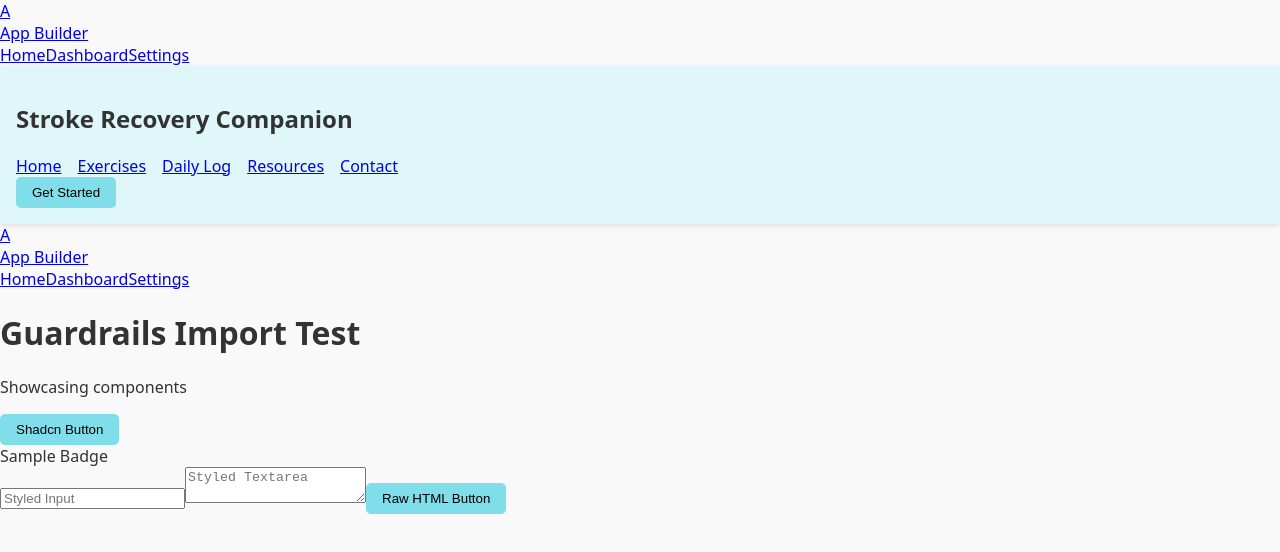
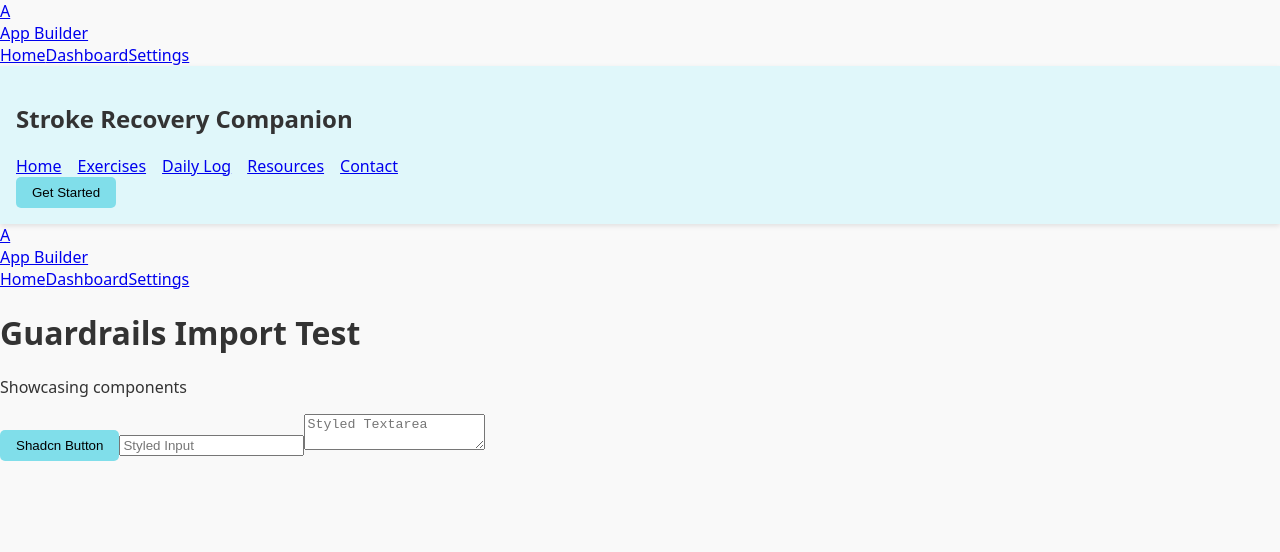
Before and after one commit to Rnocek14/my-first-ai-app, a React (Vite) app: page /guardrails-import-test in a window 1280 px wide. Shown: the top 552 px of the page. Built offline with nearby package versions, Linux system fonts and the light colour scheme.

Commit message:
Update GuardrailsImportTest page to include Input and Textarea

```diff
--- a/src/pages/GuardrailsImportTest.tsx
+++ b/src/pages/GuardrailsImportTest.tsx
@@ -2,7 +2,6 @@ import React from 'react';
 import { AppShell } from '@/layout/AppShell';
 import { PageHeader } from '@/layout/PageHeader';
 import { Button } from '@/components/ui/button';
-import { Badge } from '@/components/ui/badge';
 import { Input } from '@/components/ui/input';
 import { Textarea } from '@/components/ui/textarea';
 
@@ -12,10 +11,8 @@ const GuardrailsImportTest: React.FC = () => {
       <PageHeader title="Guardrails Import Test" subtitle="Showcasing components" />
       <div className="flex flex-col gap-6 p-6">
         <Button>Shadcn Button</Button>
-        <Badge>Sample Badge</Badge>
         <Input placeholder="Styled Input" />
         <Textarea placeholder="Styled Textarea" />
-        <Button className="bg-primary text-white p-2 rounded">Raw HTML Button</Button>
       </div>
     </AppShell>
   );
```
